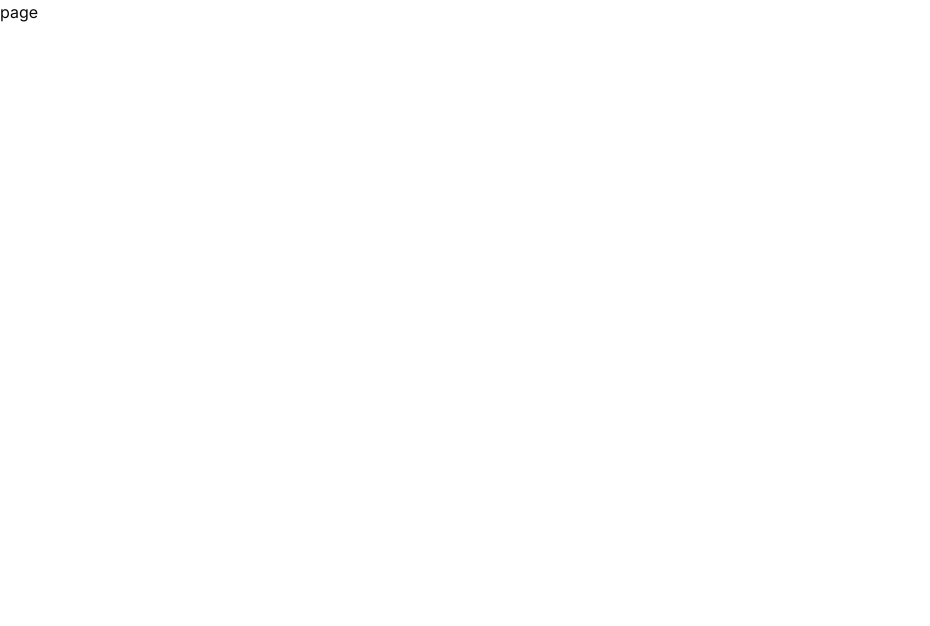
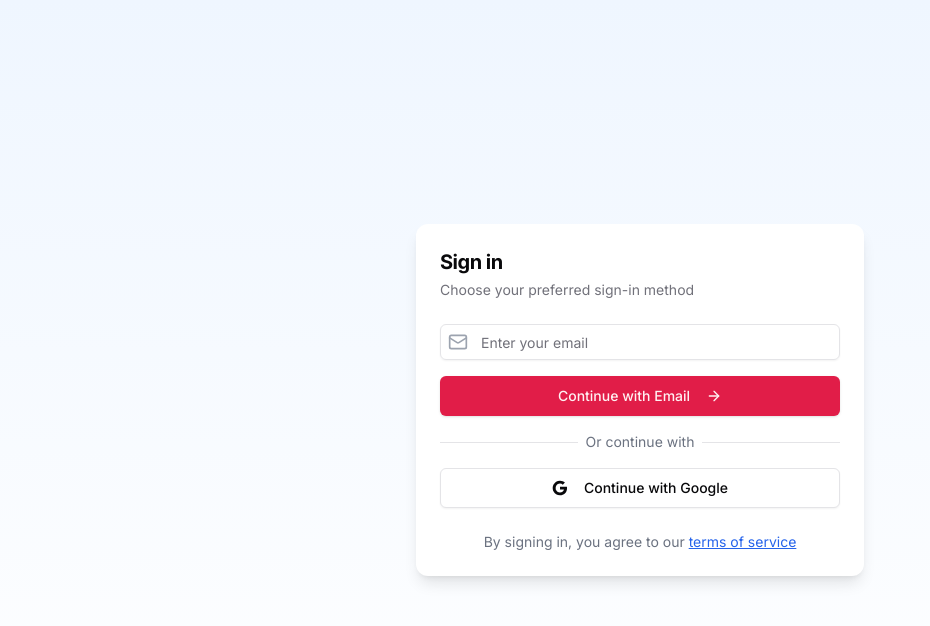
Before and after one commit to harryyking/InternWithUs, a Next.js app: page /auth in a window 1280 px wide. Shown: the top 626 px of the page, without its empty margins (0-930 px from the left). Built offline with nearby package versions, Linux system fonts and the light colour scheme.

Commit message:
add changes

```diff
--- /dev/null
+++ b/app/auth/page.tsx
@@ -0,0 +1,12 @@
+import React from 'react'
+import Register from '@/components/register'
+
+const page = () => {
+  return (
+    <div className='flex justify-center items-center min-h-screen'>
+      <Register/>
+    </div>
+  )
+}
+
+export default page
--- a/components/header.tsx
+++ b/components/header.tsx
@@ -16,6 +16,10 @@ export function Header() {
         </div>
 
         <div className="flex items-center gap-4">
+          <Link href="/auth">
+          <Button variant={"secondary"}>Log in</Button>
+          </Link>
+
           <Link href="/jobs">
           <Button>Post job</Button>
           </Link>
--- a/components/job-filter.tsx
+++ b/components/job-filter.tsx
@@ -61,9 +61,9 @@ export function JobFilters() {
   }
 
   return (
-    <div className="mb-8 space-y-4">
-      <ScrollArea className="w-full whitespace-nowrap">
-        <div className="flex w-max space-x-4 p-2">
+    <div className="mb-8 space-y-4 sticky top-0">
+      <ScrollArea className="w-full whitespace-nowrap p-2">
+        <div className="flex w-max space-x-4">
           {filterOptions.map((filter) => (
             <DropdownMenu key={filter.label}>
               <DropdownMenuTrigger asChild>
@@ -91,7 +91,7 @@ export function JobFilters() {
 
 
 
-        <div className="flex w-max space-x-2 p-2">
+        <div className="flex w-max space-x-2">
           {categories.map(({ icon, label }) => (
             <Badge
               key={label}
--- a/components/job-list.tsx
+++ b/components/job-list.tsx
@@ -50,7 +50,7 @@ export default function JobList() {
           className="w-full relative"
           whileHover={{ scale: 1.02 }}
         >
-          <Card className="p-4 md:p-6 hover:shadow-lg transition-shadow overflow-hidden bg-white">
+          <Card className="p-4 md:p-6 hover:shadow-lg transition-shadow overflow-hidden bg-background">
             <div className="flex flex-row items-start gap-4">
               <img
                 src={job.logo || "/placeholder.svg"}
--- /dev/null
+++ b/components/profile.tsx
@@ -0,0 +1,32 @@
+import React from 'react'
+import Image from 'next/image'
+import { DropdownMenu, DropdownMenuContent, DropdownMenuItem, DropdownMenuTrigger, DropdownMenuSeparator, DropdownMenuLabel } from "@/components/ui/dropdown-menu"
+
+
+
+const Profile = () => {
+  return (
+    <div>
+        <DropdownMenu>
+  <DropdownMenuTrigger>
+            <Image
+            src=""
+            alt=''
+            />
+  </DropdownMenuTrigger>
+  <DropdownMenuContent>
+    <DropdownMenuLabel>Your Profile</DropdownMenuLabel>
+    <DropdownMenuSeparator />
+    <DropdownMenuItem>Profile</DropdownMenuItem>
+    <DropdownMenuItem>Billing</DropdownMenuItem>
+    <DropdownMenuItem>Team</DropdownMenuItem>
+    <DropdownMenuItem>Subscription</DropdownMenuItem>
+  </DropdownMenuContent>
+</DropdownMenu>
+
+
+    </div>
+  )
+}
+
+export default Profile
--- /dev/null
+++ b/components/register.tsx
@@ -0,0 +1,168 @@
+"use client"
+import React, { useState } from 'react';
+import { Card, CardContent, CardFooter, CardHeader, CardTitle, CardDescription } from "@/components/ui/card";
+import { Button } from "@/components/ui/button";
+import { Input } from "@/components/ui/input";
+import { Separator } from "@/components/ui/separator";
+import { signIn } from "next-auth/react";
+import { useRouter } from "next/navigation";
+import { Mail, LockKeyhole, ArrowRight, Loader2, Store } from 'lucide-react';
+
+
+const Register = () => {
+  const [email, setEmail] = useState("");
+  const [isLoading, setIsLoading] = useState(false);
+  const [googleIsLoading, setGoogleIsLoading] = useState(false);
+  const router = useRouter();
+
+  const handleSignInMagicLink = async(e: React.FormEvent) => {
+    e.preventDefault();
+    if (!email || !validateEmail(email)) {
+
+      return;
+    }
+
+    setIsLoading(true);
+    const signInResult = await signIn("email", {
+      email,
+      callbackUrl: '/store',
+      redirect: false,
+    });
+    setIsLoading(false);
+
+    if (signInResult?.ok) {
+      setEmail("");
+
+
+      router.push("/store"); // Redirect to /store after showing the success toast
+    } else {
+
+    }
+  }
+
+  const handleSignInGoogle = async() => {
+    setGoogleIsLoading(true);
+    const signInResult = await signIn("google", {callbackUrl: '/store'});
+    if (!signInResult) {
+      setGoogleIsLoading(false);
+      return;
+    }
+
+    if(signInResult.ok) {
+      router.push("/store");
+
+
+    }
+  }
+
+  function validateEmail(email: string): boolean {
+    const emailRegex = /^[^\s@]+@[^\s@]+\.[^\s@]+$/;
+    return emailRegex.test(email);
+  }
+
+  return (
+    <div className="min-h-screen w-full flex flex-col items-center justify-center bg-gradient-to-b from-blue-50 to-white p-6">
+      <div className="w-full max-w-md space-y-8">
+
+        <Card className="border-none shadow-lg">
+          <CardHeader className="space-y-1">
+            <CardTitle className="text-xl">Sign in</CardTitle>
+            <CardDescription>Choose your preferred sign-in method</CardDescription>
+          </CardHeader>
+
+          <CardContent className="space-y-4">
+            <form onSubmit={handleSignInMagicLink} className="space-y-4">
+              <div className="relative">
+                <Mail className="absolute left-2 top-2 h-5 w-5 text-gray-400" />
+                <Input
+                  onChange={(e) => setEmail(e.target.value)}
+                  value={email}
+                  placeholder="Enter your email"
+                  name="email"
+                  type="email"
+                  disabled={isLoading}
+                  className="pl-10"
+                />
+              </div>
+              <Button
+                className="w-full font-medium"
+                type="submit"
+                disabled={isLoading}
+                size="lg"
+              >
+                {isLoading ? (
+                  <>
+                    <Loader2 className="mr-2 h-4 w-4 animate-spin" />
+                    Sending Magic Link...
+                  </>
+                ) : (
+                  <>
+                    Continue with Email
+                    <ArrowRight className="ml-2 h-4 w-4" />
+                  </>
+                )}
+              </Button>
+            </form>
+
+            <div className="relative">
+              <div className="absolute inset-0 flex items-center">
+                <Separator className="w-full" />
+              </div>
+              <div className="relative flex justify-center text-sm">
+                <span className="bg-white px-2 text-gray-500">Or continue with</span>
+              </div>
+            </div>
+
+            <Button
+              className="w-full font-medium"
+              variant="outline"
+              onClick={handleSignInGoogle}
+              disabled={googleIsLoading}
+              size="lg"
+            >
+              {googleIsLoading ? (
+                <>
+                  <Loader2 className="mr-2 h-4 w-4 animate-spin" />
+                  Connecting...
+                </>
+              ) : (
+                <>
+                  <svg className="mr-2 h-4 w-4" viewBox="0 0 24 24">
+                    <path
+                      fill="currentColor"
+                      d="M22.56 12.25c0-.78-.07-1.53-.2-2.25H12v4.26h5.92c-.26 1.37-1.04 2.53-2.21 3.31v2.77h3.57c2.08-1.92 3.28-4.74 3.28-8.09z"
+                    />
+                    <path
+                      fill="currentColor"
+                      d="M12 23c2.97 0 5.46-.98 7.28-2.66l-3.57-2.77c-.98.66-2.23 1.06-3.71 1.06-2.86 0-5.29-1.93-6.16-4.53H2.18v2.84C3.99 20.53 7.7 23 12 23z"
+                    />
+                    <path
+                      fill="currentColor"
+                      d="M5.84 14.09c-.22-.66-.35-1.36-.35-2.09s.13-1.43.35-2.09V7.07H2.18C1.43 8.55 1 10.22 1 12s.43 3.45 1.18 4.93l2.85-2.22.81-.62z"
+                    />
+                    <path
+                      fill="currentColor"
+                      d="M12 5.38c1.62 0 3.06.56 4.21 1.64l3.15-3.15C17.45 2.09 14.97 1 12 1 7.7 1 3.99 3.47 2.18 7.07l3.66 2.84c.87-2.6 3.3-4.53 6.16-4.53z"
+                    />
+                  </svg>
+                  Continue with Google
+                </>
+              )}
+            </Button>
+          </CardContent>
+
+          <CardFooter className="flex flex-col text-center text-sm text-gray-500">
+            <p>
+              By signing in, you agree to our{' '}
+              <a href="/terms-of-service" className="text-blue-600 hover:text-blue-800 underline">
+                terms of service
+              </a>
+            </p>
+          </CardFooter>
+        </Card>
+      </div>
+    </div>
+  );
+};
+
+export default Register;
--- /dev/null
+++ b/components/ui/separator.tsx
@@ -0,0 +1,31 @@
+"use client"
+
+import * as React from "react"
+import * as SeparatorPrimitive from "@radix-ui/react-separator"
+
+import { cn } from "@/lib/utils"
+
+const Separator = React.forwardRef<
+  React.ElementRef<typeof SeparatorPrimitive.Root>,
+  React.ComponentPropsWithoutRef<typeof SeparatorPrimitive.Root>
+>(
+  (
+    { className, orientation = "horizontal", decorative = true, ...props },
+    ref
+  ) => (
+    <SeparatorPrimitive.Root
+      ref={ref}
+      decorative={decorative}
+      orientation={orientation}
+      className={cn(
+        "shrink-0 bg-border",
+        orientation === "horizontal" ? "h-[1px] w-full" : "h-full w-[1px]",
+        className
+      )}
+      {...props}
+    />
+  )
+)
+Separator.displayName = SeparatorPrimitive.Root.displayName
+
+export { Separator }
--- a/package.json
+++ b/package.json
@@ -17,6 +17,7 @@
     "@radix-ui/react-label": "^2.1.1",
     "@radix-ui/react-scroll-area": "^1.2.3",
     "@radix-ui/react-select": "^2.1.5",
+    "@radix-ui/react-separator": "^1.1.2",
     "@radix-ui/react-slot": "^1.1.1",
     "@radix-ui/react-switch": "^1.1.3",
     "@tiptap/pm": "^2.11.5",
```
Also changed, not shown: 1 other file (tests, documents, lock files or other folders).
